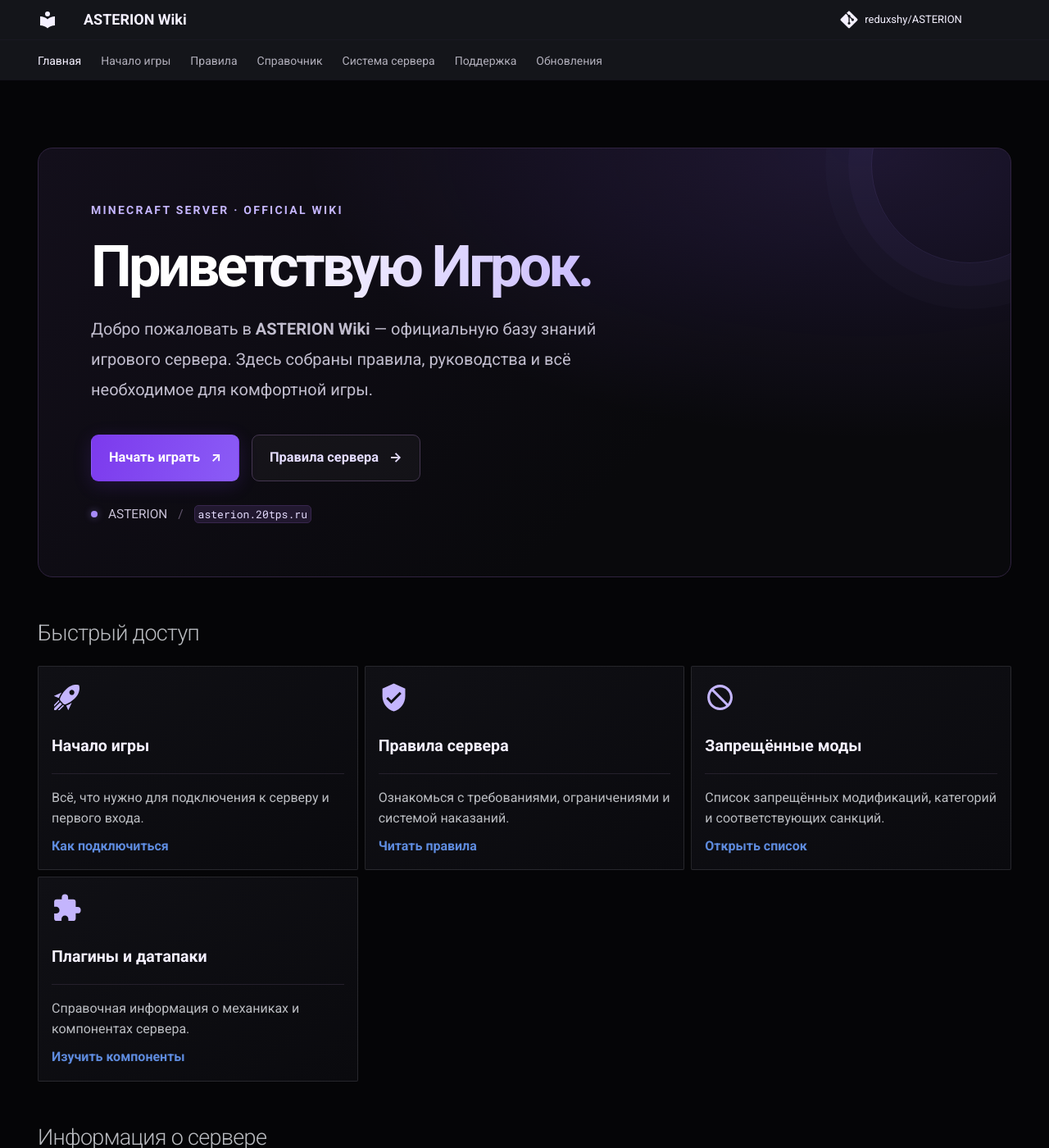
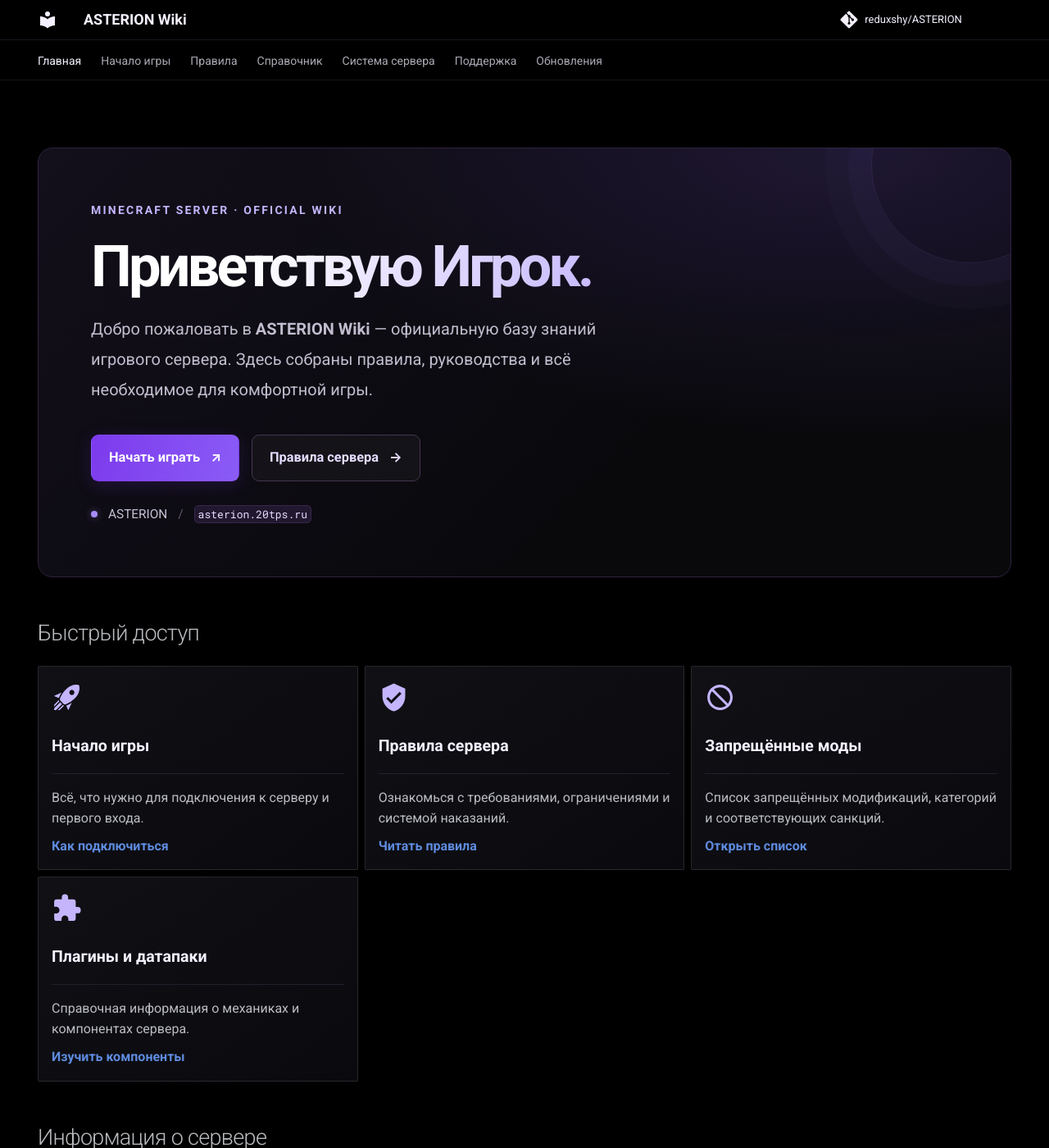
Before and after one commit to reduxshy/ASTERION, an MkDocs documentation site: the page built from docs/index.md, in a window 1280 px wide and 1400 px high. Shown: the whole window at 82% size. Built offline with MkDocs 1.6.1 and Material for MkDocs 9.7.7, drawn with Linux system fonts in a browser that asks for light colours; comment, search, counter and statistics services are not loaded.

Commit message:
Update extra.css

```diff
--- a/docs/stylesheets/extra.css
+++ b/docs/stylesheets/extra.css
@@ -4,7 +4,7 @@
    ======================================== */
 
 :root {
-  --asterion-bg: #050507;
+  --asterion-bg: #000000;
   --asterion-surface: #0d0d12;
   --asterion-surface-hover: #15111d;
   --asterion-border: #25242d;
@@ -15,29 +15,29 @@
 
 /* ---------- Глобальный чёрный фон ---------- */
 [data-md-color-scheme="slate"] {
-  --md-default-bg-color: #050507;
+  --md-default-bg-color: #000000;
   --md-default-bg-color--light: #0c0c11;
   --md-default-bg-color--lighter: #101016;
   --md-default-bg-color--lightest: #15151c;
-  --md-primary-fg-color: #050507;
+  --md-primary-fg-color: #000000;
   --md-primary-bg-color: #f4f0ff;
   --md-accent-fg-color: #a78bfa;
   --md-typeset-a-color: #b9a2ff;
   --md-code-bg-color: #14111d;
   --md-code-fg-color: #e6ddff;
-  --md-footer-bg-color: #050507;
-  --md-footer-bg-color--dark: #030305;
+  --md-footer-bg-color: #000000;
+  --md-footer-bg-color--dark: #000000;
   --md-typeset-table-color: #25242d;
 }
 
 body,
 .md-main {
-  background: #050507;
+  background: #000000;
 }
 
 .md-header,
 .md-tabs {
-  background: #050507;
+  background: #000000;
   box-shadow: none;
 }
 
@@ -51,7 +51,7 @@ body,
 
 .md-footer,
 .md-footer-meta {
-  background: #050507;
+  background: #000000;
 }
 
 .md-typeset code {
@@ -479,3 +479,18 @@ body:has(.asterion-hero) .md-content__inner > h1:first-child {
 .md-search {
   display: none !important;
 }
+
+/* Полностью чёрный фон на всех страницах */
+html,
+body,
+.md-container,
+.md-main,
+.md-main__inner,
+.md-content,
+.md-sidebar,
+.md-header,
+.md-tabs,
+.md-footer,
+.md-footer-meta {
+  background-color: #000000 !important;
+}
```
